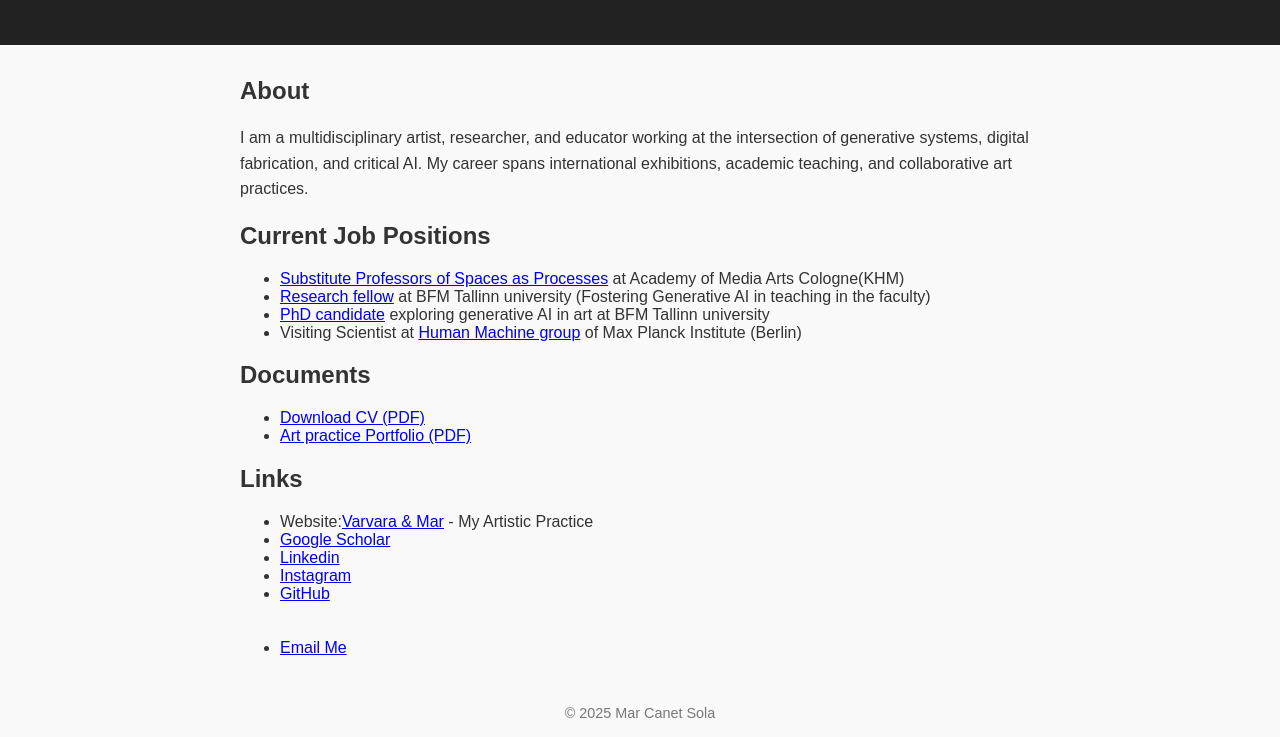
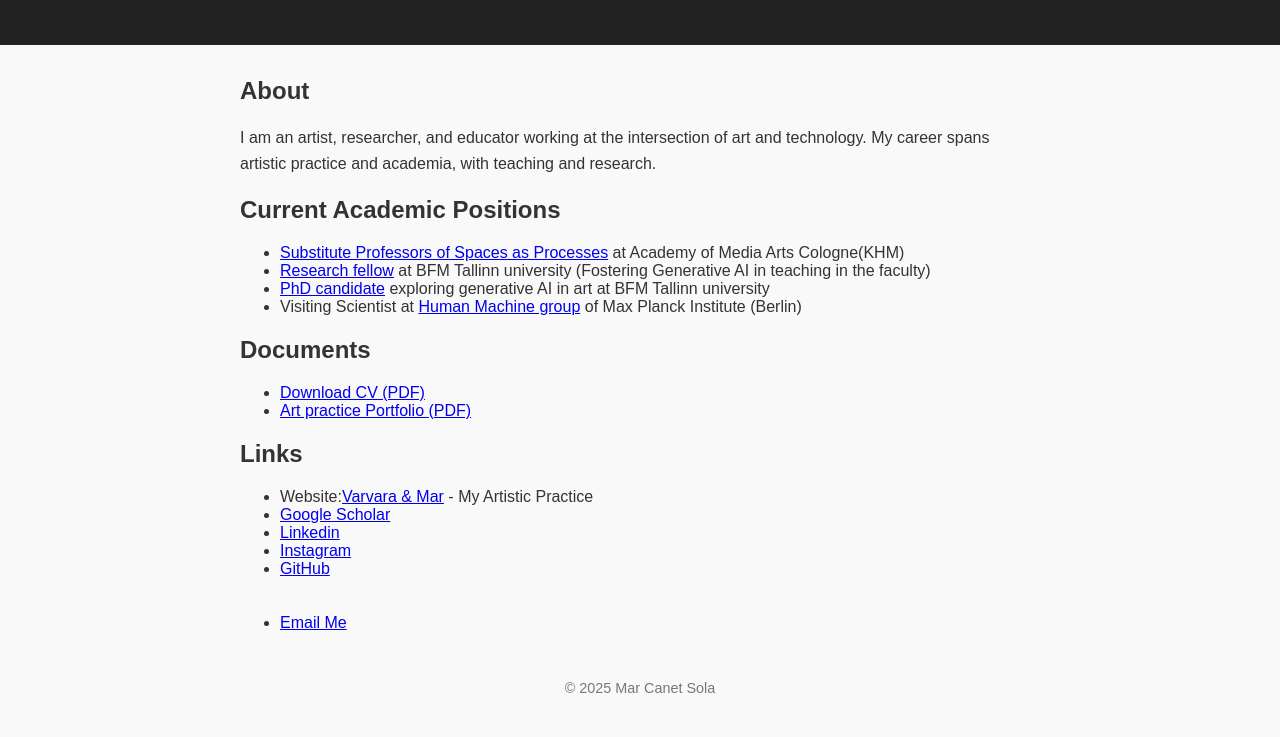
Before and after one commit to mcanet/mcanet.github.io, a plain HTML site: page index.html in a window 1280 px wide. Shown: the part 135-872 px from the top of the page. After the commit the page ends 847 px from the top, so only its background shows below. Drawn offline with Linux system fonts and the light colour scheme.

Commit message:
Update index.html

```diff
--- a/index.html
+++ b/index.html
@@ -46,12 +46,11 @@
   <main>
     <h2>About</h2>
     <p>
-      I am a multidisciplinary artist, researcher, and educator working at the intersection of generative systems,
-      digital fabrication, and critical AI. My career spans international exhibitions, academic teaching, and collaborative
-      art practices.
+      I am an artist, researcher, and educator working at the intersection of art and technology.
+      My career spans artistic practice and academia, with teaching and research.
     </p>
 
-    <h2>Current Job Positions</h2>
+    <h2>Current Academic Positions</h2>
     <ul>
       <li><a href="https://www.khm.de/personen_hochschule/id.31362.varvara-mar/">Substitute Professors of Spaces as Processes</a> at Academy of Media Arts Cologne(KHM)</li>
       <li><a href="https://www.tlu.ee/en/node/107857">Research fellow</a> at BFM Tallinn university (Fostering Generative AI in teaching in the faculty)</li>
```
